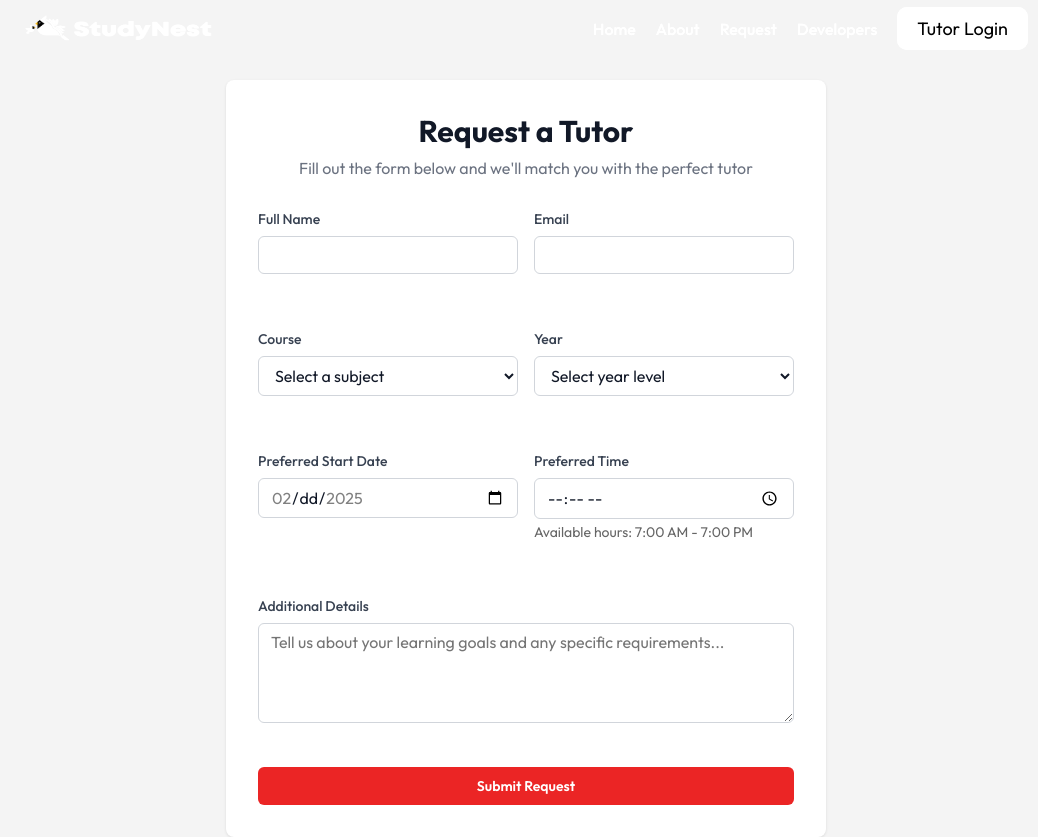
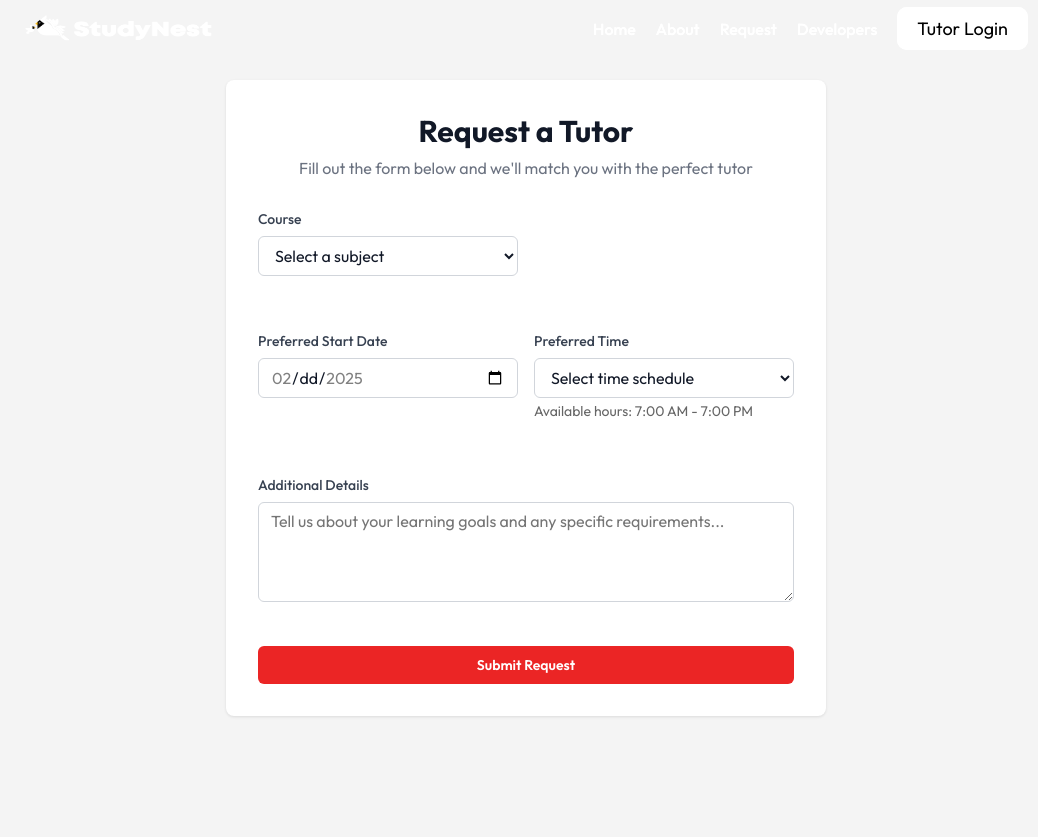
Before and after one commit to wish9-mu/StudyNestWebsite, a React (Vite) app in the folder StudyNest/: page /request in a window 1280 px wide. Shown: the whole page, without its empty margins (114-1152 px from the left). After the commit the page ends 800 px from the top, so only its background shows below. Built offline with nearby package versions, Linux system fonts and the light colour scheme.

Commit message:
Fixed Request Page Added Redirect to Login

```diff
--- a/StudyNest/package.json
+++ b/StudyNest/package.json
@@ -11,7 +11,8 @@
   },
   "dependencies": {
     "react": "^19.0.0",
-    "react-dom": "^19.0.0"
+    "react-dom": "^19.0.0",
+    "react-router-dom": "^7.1.5"
   },
   "devDependencies": {
     "@eslint/js": "^9.19.0",
--- a/StudyNest/src/Components/Request/Request.jsx
+++ b/StudyNest/src/Components/Request/Request.jsx
@@ -1,6 +1,7 @@
 import React, { useState } from "react";
 import Navbar from "../Navbar/Navbar";
 import "./Request.css";
+import { Navigate, useNavigate } from "react-router-dom";
 
 const Request = () => {
   const [formData, setFormData] = useState({
@@ -13,6 +14,10 @@ const Request = () => {
     message: "",
   });
 
+  const navigate = useNavigate();
+
+  const [isLoggedIn, setLoggedIn] = useState(false);
+
   const subjects = [
     "PHYS108-2",
     "PHYS108-1",
@@ -24,7 +29,10 @@ const Request = () => {
     "Other",
   ];
 
-  const years = ["YEAR 1", "YEAR 2", "YEAR 3", "YEAR 4"];
+  const time = ["7:00 AM", "7:30 AM", "8:00 AM", "8:30 AM", "9:00 AM", "9:30 AM", "10:00 AM", "10:30 AM",
+  "11:00 AM", "11:30 AM", "12:00 PM", "12:30 PM", "1:00 PM", "1:30 PM", "2:00 PM", "2:30 PM", "3:00 PM",
+  "3:30 PM", "4:00 PM", "4:30 PM", "5:00 PM", "5:30 PM", "6:00 PM", "6:30 PM", "7:00 PM"
+  ];
 
   const handleChange = (e) => {
     const { name, value } = e.target;
@@ -52,31 +60,20 @@ const Request = () => {
             </p>
           </div>
 
-          <form onSubmit={handleSubmit} className="form-grid">
-            <div className="form-row">
-              <div className="form-group">
-                <label className="form-label">Full Name</label>
-                <input
-                  type="text"
-                  name="name"
-                  value={formData.name}
-                  onChange={handleChange}
-                  className="form-input"
-                  required
-                />
-              </div>
-              <div className="form-group">
-                <label className="form-label">Email</label>
-                <input
-                  type="email"
-                  name="email"
-                  value={formData.email}
-                  onChange={handleChange}
-                  className="form-input"
-                  required
-                />
-              </div>
-            </div>
+          <form
+            className="form-grid"
+            onSubmit={(e) => {
+              e.preventDefault();
+              //no setLoggedIn yet, so always false isLoggedIn
+              if (isLoggedIn == true) {
+                handleSubmit();
+              }
+              else {
+                alert("Please login to submit.");
+                navigate("/login");
+              }
+            }}
+          >
 
             <div className="form-row">
               <div className="form-group">
@@ -92,23 +89,6 @@ const Request = () => {
                   {subjects.map((subject) => (
                     <option key={subject} value={subject}>
                       {subject}
-                    </option>
-                  ))}
-                </select>
-              </div>
-              <div className="form-group">
-                <label className="form-label">Year</label>
-                <select
-                  name="year"
-                  value={formData.year}
-                  onChange={handleChange}
-                  className="form-select"
-                  required
-                >
-                  <option value="">Select year level</option>
-                  {years.map((year) => (
-                    <option key={year} value={year}>
-                      {year}
                     </option>
                   ))}
                 </select>
@@ -139,17 +119,20 @@ const Request = () => {
               <div className="form-group">
                 <label className="form-label">Preferred Time</label>
                 <div className="time-input-container">
-                  <input
-                    type="time"
+                  <select
                     name="preferredTime"
                     value={formData.preferredTime}
                     onChange={handleChange}
-                    min="09:00"
-                    max="17:00"
-                    step="1800" // 30-minute intervals
                     className="form-input"
                     required
-                  />
+                  >
+                  <option value=""> Select time schedule</option>
+                  {time.map((time) => (
+                    <option key={time} value={time}>
+                      {time}
+                    </option>
+                  ))}
+                  </select>
                   <small className="helper-text">
                     Available hours: 7:00 AM - 7:00 PM
                   </small>
```
Also changed, not shown: 1 other file (tests, documents, lock files or other folders).
